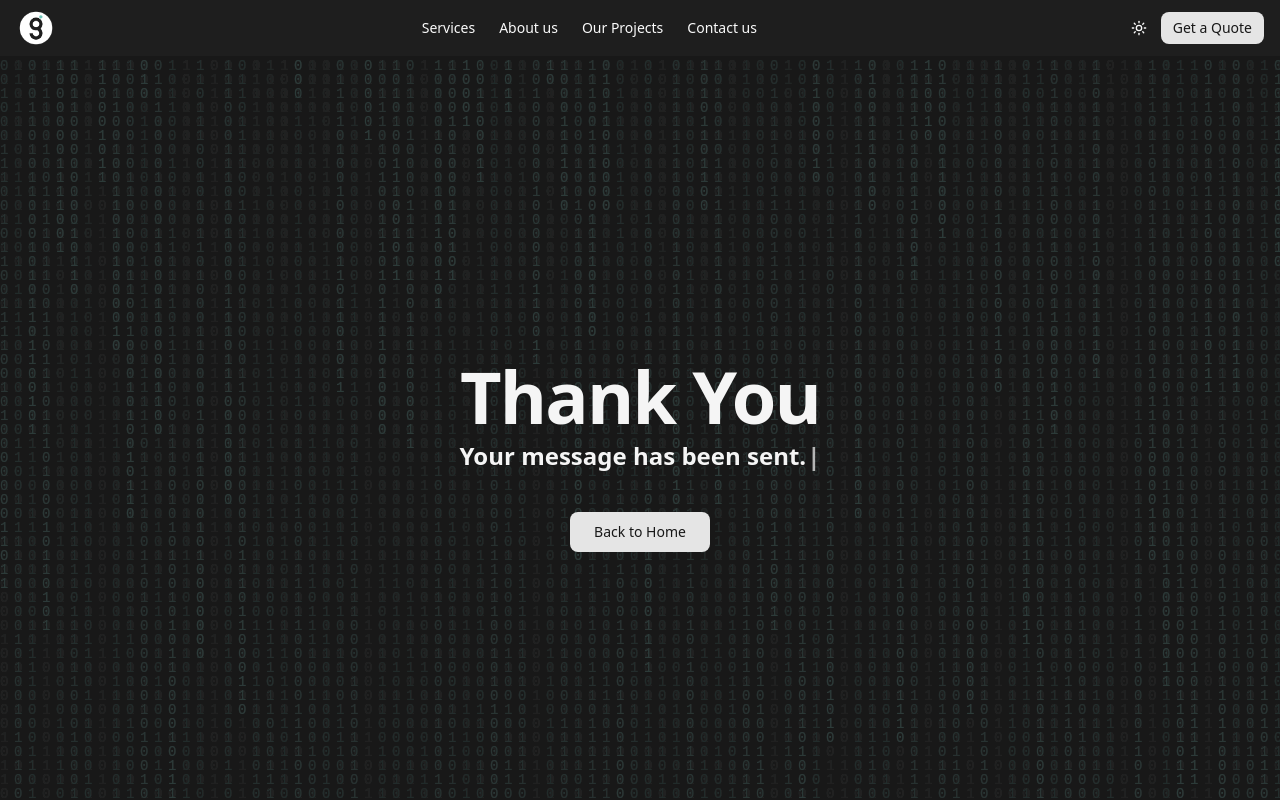
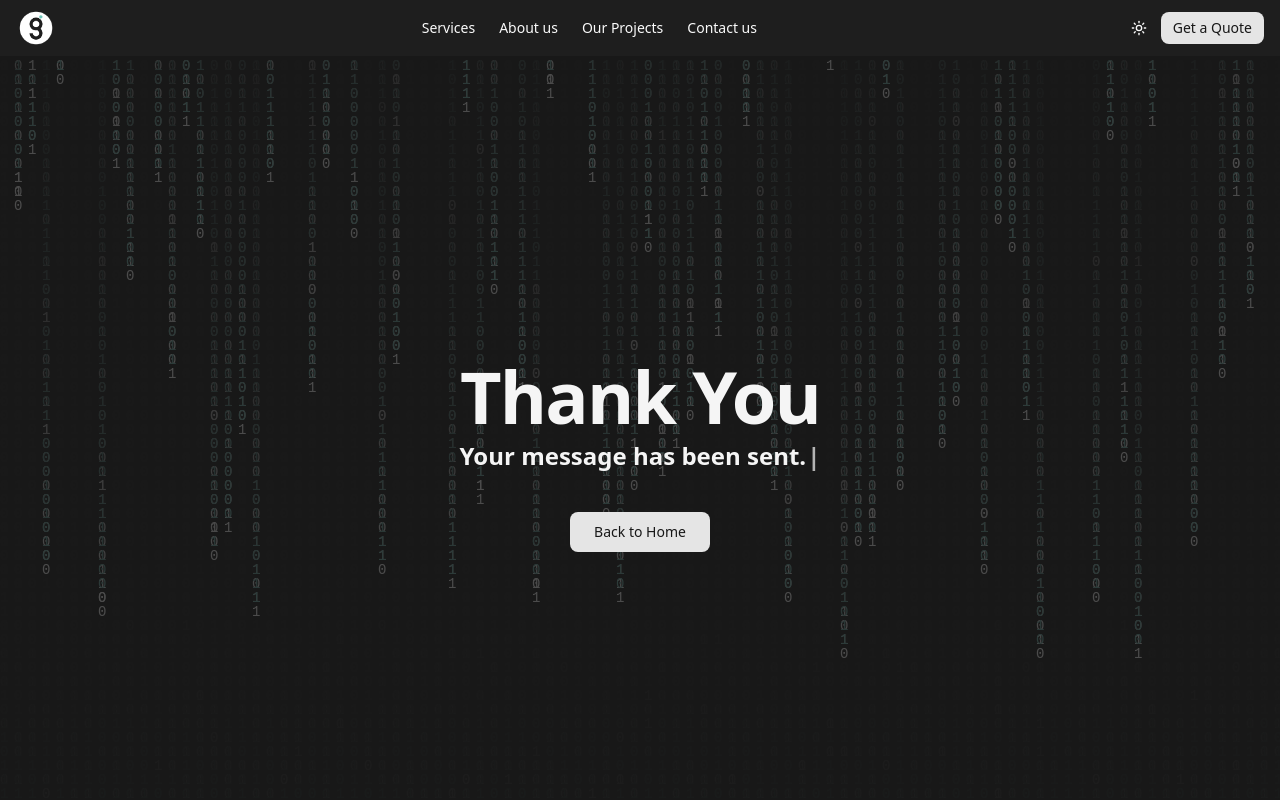
Before and after one commit to Good-Codes/home-site, a Next.js app: page /thank-you in a window 1280 px wide. Shown: the top 800 px of the page. Built offline with nearby package versions, Linux system fonts and the light colour scheme.

Commit message:
feat: improve matrix background rendering for better visual effects and performance

```diff
--- a/components/ui/matrix-background.tsx
+++ b/components/ui/matrix-background.tsx
@@ -26,16 +26,25 @@ export default function MatrixBackground() {
     }
 
     function draw() {
-      ctx.fillStyle = isDark() ? "rgba(0, 0, 0, 0.01)" : "rgba(255, 255, 255, 0.08)"
+      ctx.fillStyle = isDark() ? "rgba(0, 0, 0, 0.05)" : "rgba(230, 230, 230, 0.05)"
       ctx.fillRect(0, 0, canvas.width, canvas.height)
 
-      ctx.fillStyle = isDark() ? "#67AFA7" : "#979797" // your logo blue
       ctx.font = `${fontSize}px monospace`
 
       for (let i = 0; i < drops.length; i++) {
         const text = letters[Math.floor(Math.random() * letters.length)]
 
+        // Bright head: leading character glows white/light
+        ctx.fillStyle = isDark() ? "#ffffff" : "#b8b8b8"
         ctx.fillText(text, i * fontSize, drops[i] * fontSize)
+
+        // Trail: draw one row back in the normal color
+        const trailText = letters[Math.floor(Math.random() * letters.length)]
+        const sparkle = Math.random() > 0.95
+        ctx.fillStyle = sparkle
+          ? (isDark() ? "#ffffff" : "#292929")
+          : (isDark() ? "#67AFA7" : "#a0b2b0")
+        ctx.fillText(trailText, i * fontSize, (drops[i] - 1) * fontSize)
 
         if (drops[i] * fontSize > canvas.height && Math.random() > 0.975) {
           drops[i] = 0
@@ -45,7 +54,7 @@ export default function MatrixBackground() {
       }
     }
 
-    const interval = setInterval(draw, 33)
+    const interval = setInterval(draw, 55)
 
     return () => clearInterval(interval)
   }, [])
```
